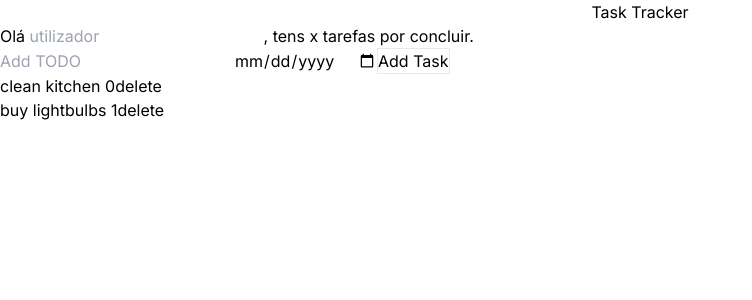
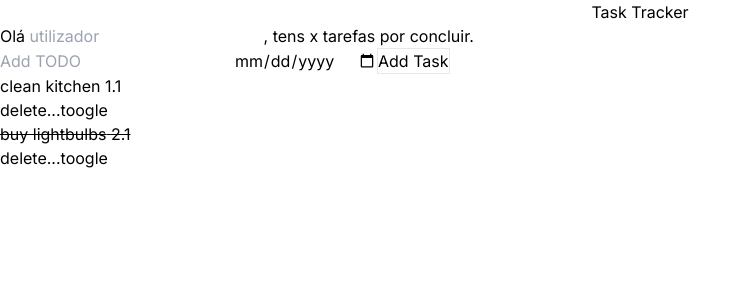
Before and after one commit to miguelmateusmf/exercicioWebHS, a Next.js app: page / in a window 1280 px wide. Shown: the top 300 px of the page, without its empty margins (0-752 px from the left). Built offline with nearby package versions, Linux system fonts and the light colour scheme.

Commit message:
added removeTask, added toogleCompleted

```diff
--- a/src/app/components/ToDoList.tsx
+++ b/src/app/components/ToDoList.tsx
@@ -3,15 +3,20 @@ import React from "react";
 
 export default function Home() {
   const [taskList, setTaskList] = React.useState([
-    { name: "clean kitchen", date: "" },
-    { name: "buy lightbulbs", date: "" },
+    { id: 1.1, name: "clean kitchen", date: "", completed: false },
+    { id: 2.1, name: "buy lightbulbs", date: "", completed: true },
   ]);
   const [tempName, setTempName] = React.useState("");
   const [tempDate, setTempDate] = React.useState("");
 
   function handleSubmit(): void {
     let copy = [...taskList];
-    copy.push({ name: tempName, date: tempDate });
+    copy.push({
+      id: Math.random(),
+      name: tempName,
+      date: tempDate,
+      completed: false,
+    });
     setTaskList(copy);
     setTempName("");
     setTempDate("");
@@ -22,6 +27,20 @@ export default function Home() {
     copy.splice(index, 1);
     //copy = copy.indexOf(0);
     setTaskList(copy);
+  }
+
+  function toogleCompleted(id: number): void {
+    const updatedTasks = taskList.map((task) =>
+      task.id === id
+        ? {
+            id: task.id,
+            name: task.name,
+            date: task.date,
+            completed: task.completed === false ? true : false,
+          }
+        : task
+    );
+    setTaskList(updatedTasks);
   }
 
   return (
@@ -48,8 +67,11 @@ export default function Home() {
       <ul>
         {taskList.map((task, index) => (
           <li key={index}>
-            {task.name} {task.date} {index}
-            <button onClick={(e) => removeTask(index)}>delete</button>
+            <div className={`${task.completed === true ? "line-through" : ""}`}>
+              {task.name} {task.date} {task.id}
+            </div>
+            <button onClick={(e) => removeTask(index)}>delete</button>...
+            <button onClick={(e) => toogleCompleted(task.id)}>toogle</button>
           </li>
         ))}
       </ul>
```
